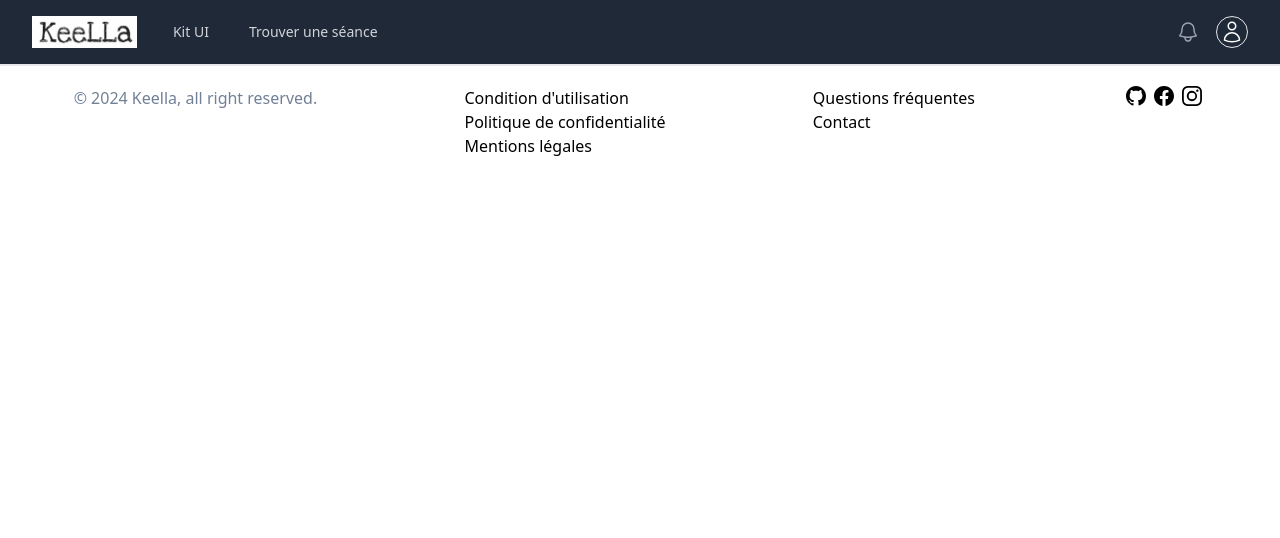
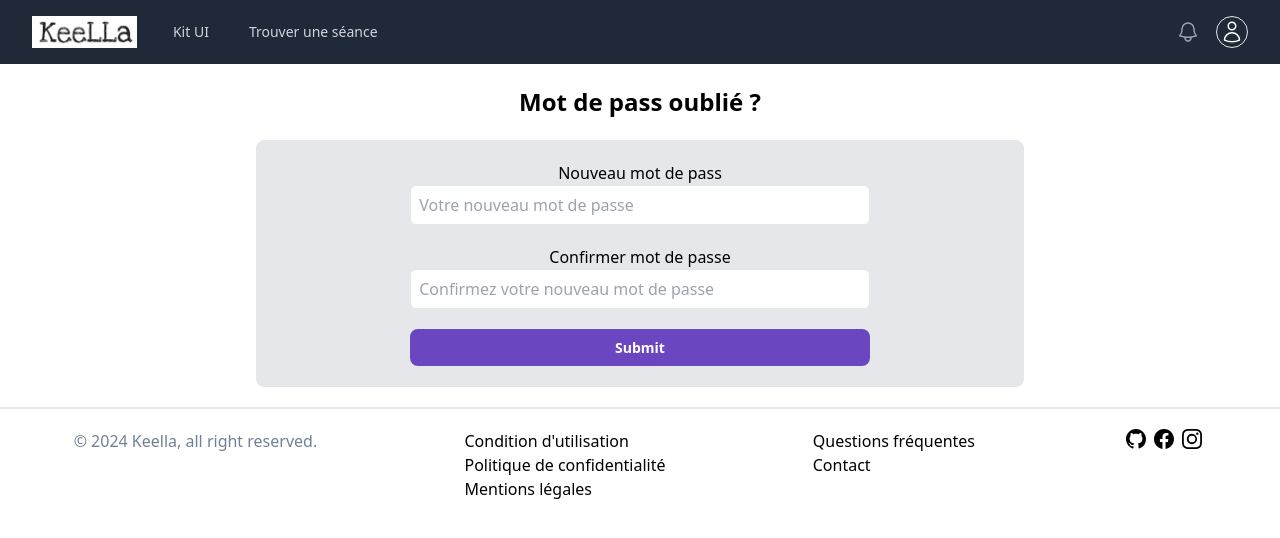
Before and after one commit to tommy-pellerin/front-keella, a React (Vite) app: page /reset-password in a window 1280 px wide. Shown: the top 538 px of the page. Built offline with nearby package versions, Linux system fonts and the light colour scheme.

Commit message:
style ok

```diff
--- a/src/components/auth/forget-password.jsx
+++ b/src/components/auth/forget-password.jsx
@@ -1,5 +1,6 @@
 import { useState } from "react";
 import { postData } from "../../services/data-fetch.js";
+import { Link } from "react-router-dom";
 
 export default function ForgetPassword() {
   const [email, setEmail] = useState("");
@@ -15,14 +16,30 @@ export default function ForgetPassword() {
   };
 
   return (
-    <form onSubmit={handleSubmit}>
+    <div className="text-center my-5">
+      <h1>Mot de pass oublié ?</h1>
+      <div className="container bg-gray-200 mx-auto lg:w-3/5 my-5 border border-gray rounded-lg">
+        <form onSubmit={handleSubmit} className="flex flex-col items-center space-y-5 my-5">
+          <div className="sm:w-full lg:w-3/5">
+            <label>Email</label>
+            <br />
             <input
               type="email"
+              placeholder="Votre email"
               value={email}
               onChange={(e) => setEmail(e.target.value)}
+              className="w-full h-10 px-2 border rounded-md focus:border-purple-500 focus:outline-none"
               required
             />
-      <button type="submit">Submit</button>
+          </div>
+          <div className="w-3/5">
+            <button type="submit" className="button-primary-large">Submit</button>
+          </div>
         </form>
+        <Link className="underline hover:no-underline">Je me connect</Link>
+        <br />
+        <Link className="underline hover:no-underline">Je m&apos;inscris</Link>
+      </div>
+    </div>
   );
 }
--- a/src/components/auth/reset-password.jsx
+++ b/src/components/auth/reset-password.jsx
@@ -27,20 +27,39 @@ export default function ResetPassword() {
   };
 
   return (
-    <form onSubmit={handleSubmit}>
+    <div className="text-center my-5">
+      <h1>Mot de pass oublié ?</h1>
+      <div className="container bg-gray-200 mx-auto lg:w-3/5 my-5 border border-gray rounded-lg">
+        <form onSubmit={handleSubmit} className="flex flex-col items-center space-y-5 my-5">
+          <div className="sm:w-full lg:w-3/5">
+            <label>Nouveau mot de pass</label>
+            <br />
             <input
               type="password"
+              placeholder="Votre nouveau mot de passe"
               value={password}
               onChange={(e) => setPassword(e.target.value)}
+              className="w-full h-10 px-2 border rounded-md focus:border-purple-500 focus:outline-none"
               required
             />
+          </div>
+          <div className="sm:w-full lg:w-3/5">
+            <label>Confirmer mot de passe</label>
+            <br />
             <input
               type="password"
+              placeholder="Confirmez votre nouveau mot de passe"
               value={passwordConfirmation}
               onChange={(e) => setPasswordConfirmation(e.target.value)}
+              className="w-full h-10 px-2 border rounded-md focus:border-purple-500 focus:outline-none"
               required
             />
-      <button type="submit">Submit</button>
+          </div>
+          <div className="w-3/5">
+            <button type="submit" className="button-primary-large">Submit</button>
+          </div>
         </form>
+      </div>
+    </div>
   );
 }
--- a/src/components/static/routes.jsx
+++ b/src/components/static/routes.jsx
@@ -1,6 +1,8 @@
 import { Routes, Route } from "react-router-dom";
 import SignIn from "../auth/sign-in";
 import SignUp from "../auth/sign-up";
+import ResetPassword from "../auth/reset-password";
+import ForgetPassword from "../auth/forget-password";
 import Home from "../home/Home";
 import WorkoutIndex from "../workout/index";
 import WorkoutShow from "../workout/show";
@@ -13,6 +15,8 @@ export default function AppRoutes() {
       <Route path="/" element={<Home />} />
       <Route path="/sign-in" element={<SignIn />} />
       <Route path="/sign-up" element={<SignUp />} />
+      <Route path="/reset-password" element={<ResetPassword />} />
+      <Route path="/forget-password" element={<ForgetPassword />} />
       <Route path="/workouts" element={<WorkoutIndex />} />
       <Route path="/workouts/:workout_id" element={<WorkoutShow />} />
 
```
Lines whose indentation alone changed are shown as unchanged.
